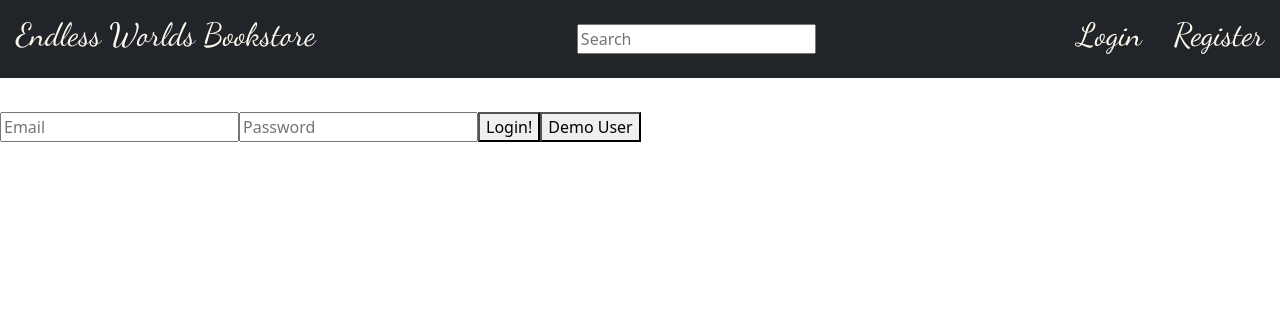
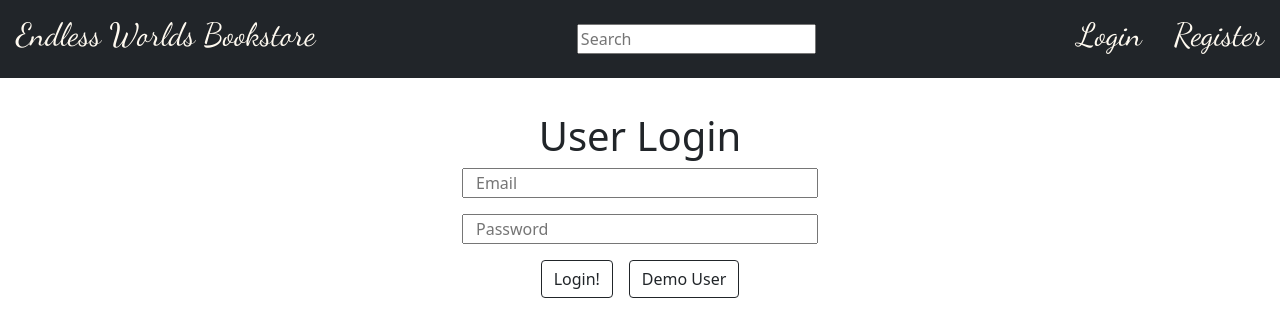
Before and after one commit to DoodleBizzle/bookStore, a React (Create React App) app: page /login in a window 1280 px wide. Shown: the top 336 px of the page. Built offline with nearby package versions, Linux system fonts and the light colour scheme; no server answers.

Commit message:
adds bootStrap to login, register and fixes Edit/Add address form appearing

```diff
--- a/src/components/Address.jsx
+++ b/src/components/Address.jsx
@@ -4,7 +4,6 @@ import AddressForm from "./AddressForm"
 
 const Address = () => {
   const {address, setEditAddress} = useContext(profileContext)
-  console.log(address)
 
   return (
     <>
--- a/src/components/Login.jsx
+++ b/src/components/Login.jsx
@@ -2,8 +2,6 @@ import { useState, useContext } from "react"
 import { useHistory } from 'react-router-dom'
 import { authContext } from "./AuthProvider"
 import { attemptLogin, demoLogin } from "../API-Fetch/usersAPI"
-
-//TODO add bootstrap to form
 
 const Login = () => {
     const history = useHistory()
@@ -34,13 +32,20 @@ const Login = () => {
     }
 
     return <>
-        <form className='form' onSubmit={handleSubmit}>
-            <input className='form-input' type='text' placeholder='Email' value={emailInput} onChange={e => setEmailInput(e.target.value)} />
-            <input className='form-input' type='password' placeholder='Password' value={passwordInput} onChange={e => setPasswordInput(e.target.value)} />
-            <button className='form-submit' type='submit'>Login!</button>
-            <button className='demo-user' type='button' onClick={handleDemo} >Demo User</button>
-        </form>
-        <h1 className='apiMessage'>{apiMessage}</h1>
+        <div className="container">
+            <h1 className="text-center">User Login</h1>
+            <div className="row row-cols-3 justify-content-center">
+                <form className='row justify-content-center' onSubmit={handleSubmit}>
+                    <input className='mb-3' type='text' placeholder='Email' value={emailInput} onChange={e => setEmailInput(e.target.value)} />
+                    <input className='mb-3' type='password' placeholder='Password' value={passwordInput} onChange={e => setPasswordInput(e.target.value)} />
+                    <div className="text-center">
+                    <button className='btn btn-outline-dark' type='submit'>Login!</button>
+                    <button className='btn btn-outline-dark ms-3' type='button' onClick={handleDemo} >Demo User</button>
+                    </div>
+                </form>
+            </div>
+        </div>
+        <h1 className='apiMessage text-center'>{apiMessage}</h1>
     </>
 }
 
--- a/src/components/NavBar.jsx
+++ b/src/components/NavBar.jsx
@@ -12,11 +12,17 @@ const NavBar = () => {
   const { isLoggedIn, setUser } = useContext(authContext)
   const { setAddress } = useContext(profileContext)
   const { cart } = useContext(cartContext)
+  const {setEditAddress, setAddNewAddress} = useContext(profileContext)
 
-  const handleClick = () => {
+  const handleLogoutClick = () => {
     localStorage.removeItem('token')
     setUser("")
     setAddress({})
+  }
+
+  const handleProfileClick = () => {
+    setAddNewAddress(false)
+    setEditAddress(false)
   }
 
   const countItem = (items) => {
@@ -34,14 +40,14 @@ const NavBar = () => {
       <div className='nav-right d-flex flex-row align-items-center'>
         {isLoggedIn ?
           <>
-            <NavLink className='nav-link' to='/profile'><h2>Profile</h2></NavLink>
+            <NavLink className='nav-link' to='/profile' onClick={handleProfileClick}><h2>Profile</h2></NavLink>
             <NavLink to="/cart"><svg xmlns="http://www.w3.org/2000/svg" height="24px" viewBox="0 0 24 24" width="24px" fill="#000000">
               <path d="M0 0h24v24H0V0z" fill="none" />
               <path d="M15.55 13c.75 0 1.41-.41 1.75-1.03l3.58-6.49c.37-.66-.11-1.48-.87-1.48H5.21l-.94-2H1v2h2l3.6 7.59-1.35 2.44C4.52 15.37 5.48 17 7 17h12v-2H7l1.1-2h7.45zM6.16 6h12.15l-2.76 5H8.53L6.16 6zM7 18c-1.1 0-1.99.9-1.99 2S5.9 22 7 22s2-.9 2-2-.9-2-2-2zm10 0c-1.1 0-1.99.9-1.99 2s.89 2 1.99 2 2-.9 2-2-.9-2-2-2z" />
             </svg>
             </NavLink>
             <div>{countItem(cart)}</div>
-            <NavLink className='nav-link' to="/" onClick={handleClick}><h2>Logout</h2></NavLink>
+            <NavLink className='nav-link' to="/" onClick={handleLogoutClick}><h2>Logout</h2></NavLink>
           </>
           :
           <>
--- a/src/components/Register.jsx
+++ b/src/components/Register.jsx
@@ -1,16 +1,14 @@
 import React, { useState, useContext } from "react";
 import { useHistory } from "react-router";
-import {authContext} from './AuthProvider'
+import { authContext } from './AuthProvider'
 import { registerUser } from "../API-Fetch/usersAPI";
-
-//TODO add bootstrap to form
 
 const Register = () => {
   const [apiMessage, setApiMessage] = useState('')
   const [email, setEmail] = useState("");
   const [password, setPassword] = useState("");
   const history = useHistory();
-  const {setToken} = useContext(authContext)
+  const { setToken } = useContext(authContext)
 
   async function handleSubmit(event) {
     event.preventDefault();
@@ -27,9 +25,12 @@ const Register = () => {
   }
 
   return <>
-      <form className='form' onSubmit={handleSubmit}>
+    <div className="container">
+      <h1 className="text-center">Register User</h1>
+      <div className="row row-cols-3 justify-content-center">
+        <form className='row justify-content-center' onSubmit={handleSubmit}>
           <input
-          className='form-input'
+            className='mb-3'
             value={email}
             placeholder="Email"
             onChange={(event) => {
@@ -37,20 +38,24 @@ const Register = () => {
             }}
           />
           <input
-          className='form-input'
+            className='mb-3'
             value={password}
-          type = "password"
-          minLength = "8"
+            type="password"
+            minLength="8"
             placeholder="Password"
             onChange={(event) => {
               setPassword(event.target.value);
             }}
           />
-        <button type="Submit" className="form-submit">
+          <div className="text-center">
+          <button type="Submit" className="btn btn-outline-dark">
             Register
           </button>
+          </div>
         </form>
-      <h1 className='apiMessage'>{apiMessage}</h1>
+      </div>
+    </div>
+    <h1 className='apiMessage text-center'>{apiMessage}</h1>
   </>
 };
 
```
Lines whose indentation alone changed are shown as unchanged.
